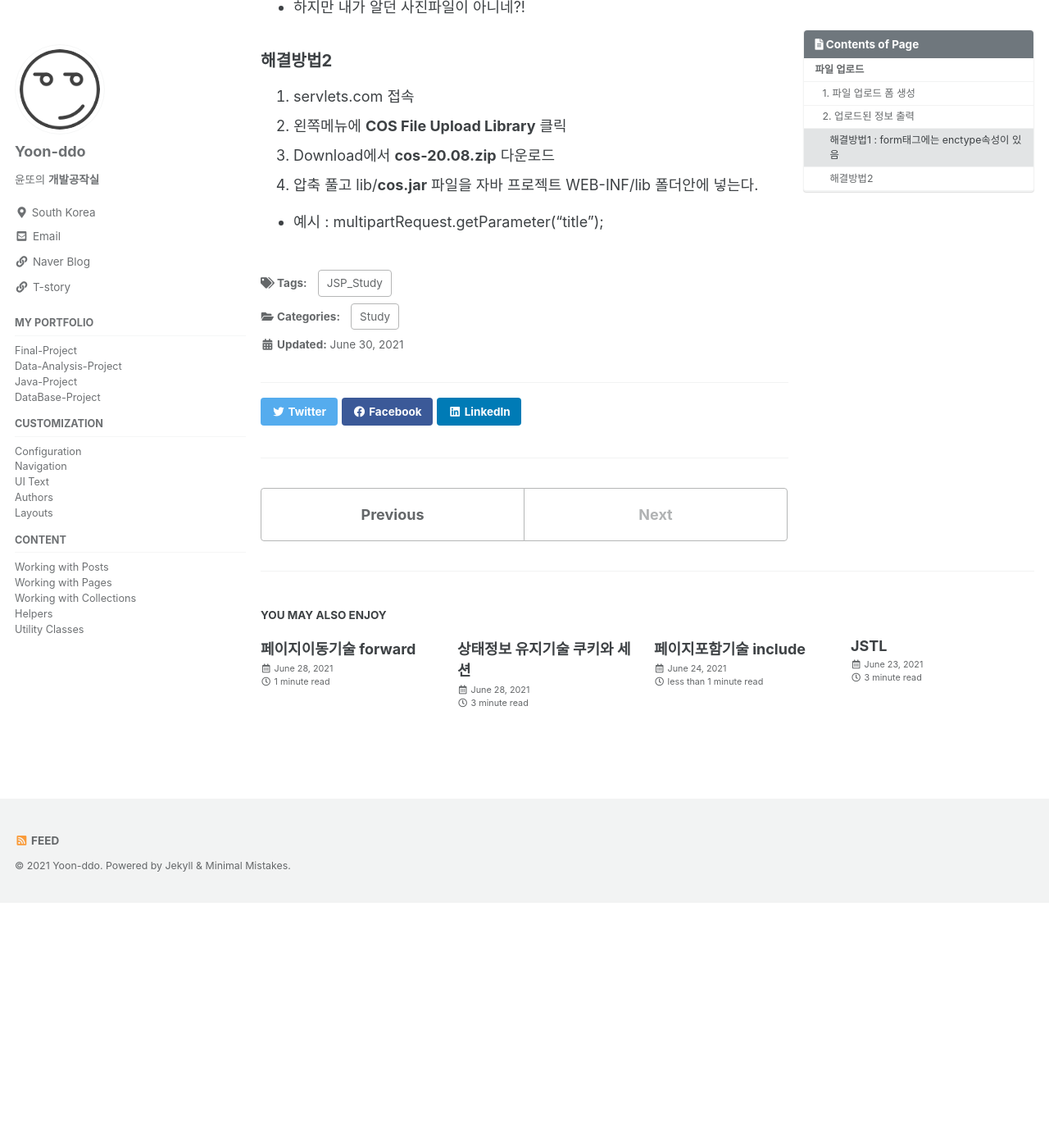
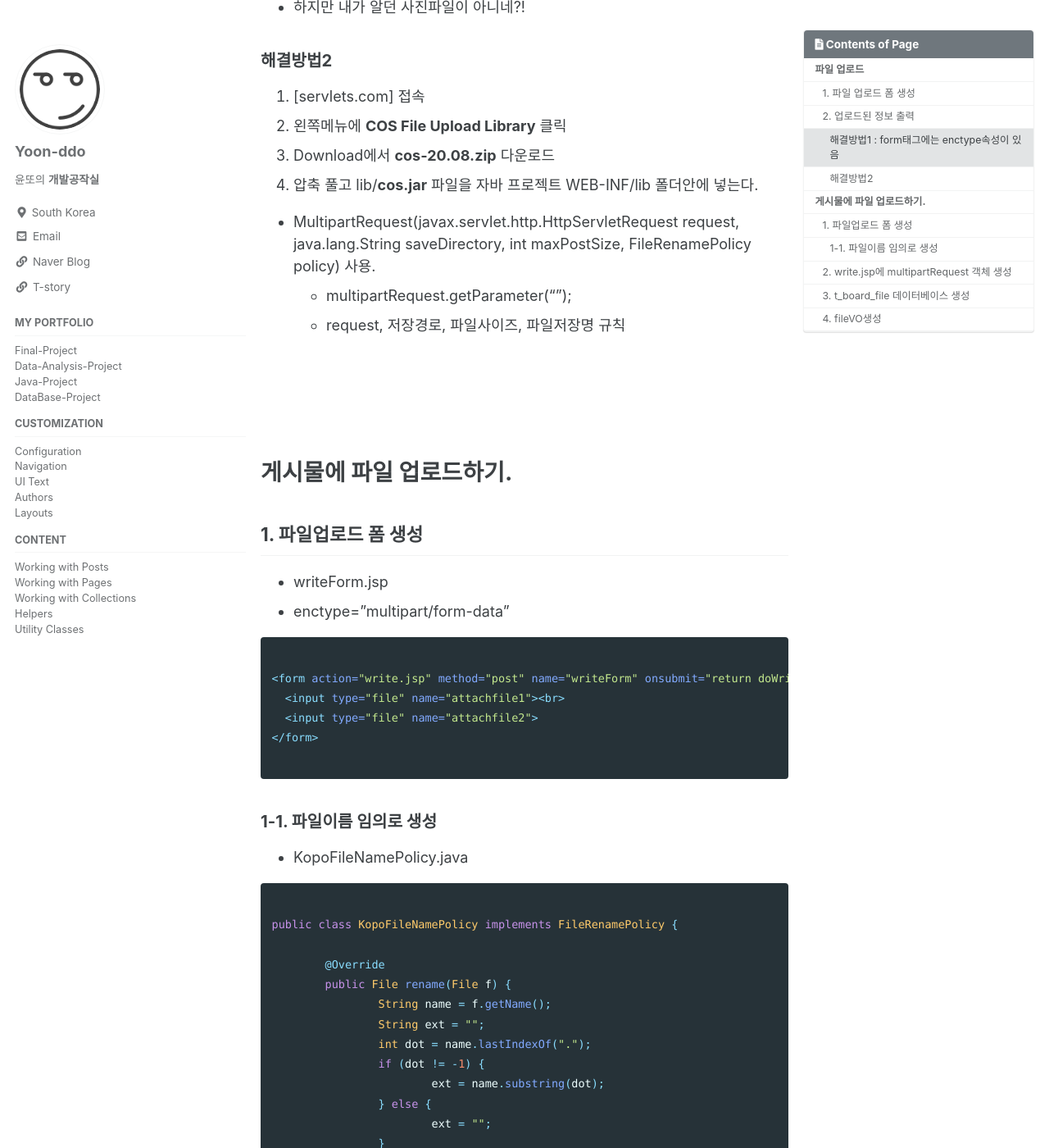
Before and after one commit to Yoon-ddo/Yoon-ddo.github.io, a Jekyll site: the page built from _posts/2021-06-30-fileUpload.md, in a window 1280 px wide and 1400 px high, scrolled down 1885 px. Shown: the whole window at 82% size. Built offline with Jekyll 4.4.1, drawn with Linux system fonts in a browser that asks for light colours; cached includes are drawn as plain includes; before the commit the page ends 2986 px from its top, so only the background shows below that; some of the changed text lies outside the part shown.

Commit message:
Update 2021-06-30-fileUpload.md

````diff
--- a/_posts/2021-06-30-fileUpload.md
+++ b/_posts/2021-06-30-fileUpload.md
@@ -75,9 +75,115 @@ tags:
 * 하지만 내가 알던 사진파일이 아니네?!
 
 ### 해결방법2
-1. servlets.com 접속
+1. [servlets.com] 접속
 2. 왼쪽메뉴에 **COS File Upload Library** 클릭
 3. Download에서 **cos-20.08.zip** 다운로드
 4. 압축 풀고 lib/**cos.jar** 파일을 자바 프로젝트 WEB-INF/lib 폴더안에 넣는다.
 
-* 예시 : multipartRequest.getParameter("title");
+* MultipartRequest(javax.servlet.http.HttpServletRequest request, java.lang.String saveDirectory, int maxPostSize, FileRenamePolicy policy) 사용.
+  - multipartRequest.getParameter("");
+  - request, 저장경로, 파일사이즈, 파일저장명 규칙
+
+<br><br><br><br>
+
+# 게시물에 파일 업로드하기.
+## 1. 파일업로드 폼 생성
+* writeForm.jsp
+* enctype="multipart/form-data"
+
+~~~html
+
+<form action="write.jsp" method="post" name="writeForm" onsubmit="return doWrite()" enctype="multipart/form-data">
+  <input type="file" name="attachfile1"><br>
+  <input type="file" name="attachfile2">
+</form>
+
+~~~
+
+### 1-1. 파일이름 임의로 생성
+* KopoFileNamePolicy.java
+
+```java
+
+public class KopoFileNamePolicy implements FileRenamePolicy {
+
+	@Override
+	public File rename(File f) {
+		String name = f.getName();
+		String ext = "";
+		int dot = name.lastIndexOf(".");
+		if (dot != -1) {
+			ext = name.substring(dot);
+		} else {
+			ext = "";
+		}
+		String str = "kopo" + UUID.randomUUID(); // 32비트의 임의의 수
+		File renameFile = new File(f.getParent(), str + ext);
+		return renameFile;
+	}
+}
+
+```
+
+<br>
+
+## 2. write.jsp에 multipartRequest 객체 생성
+* write.jsp
+
+```java
+
+<%
+  request.setCharacterEncoding("utf-8");
+
+    // 저장할 곳.
+    String saveDirectory = "D:/윤소영/web-workspace/Mission-Web/WebContent/upload";
+
+    MultipartRequest multiRequest = new MultipartRequest(request, saveDirectory, 1024*1024*3, "utf-8", new KopoFileNamePolicy());
+
+%>
+
+```
+
+<br>
+
+## 3. t_board_file 데이터베이스 생성
+* t_board에 이름을 저장하게 되면 데이터베이스가 L자형태가 되기 때문에 따로 파일명만 저장하는 DB생성
+* t_board_file
+  - 파일번호
+  - 게시물번호
+  - 원본파일이름
+  - 파일저장이름
+  - 파일저장사이즈
+
+```sql
+
+-- 파일첨부
+create table t_board_file(
+    no number(5) primary key, -- 파일번호
+    board_no number(5) not null,  --게시물 번호
+    file_ori_name varchar2(300), --원본파일이름
+    file_save_name varchar2(300), --파일저장이름
+    file_size number(10),           -- 파일 저장사이즈
+    constraint t_board_file_no_fk foreign key(board_no)
+    references t_board(no) -- t_board의 게시물번호 참조
+);
+
+-- 시퀀스 생성
+create sequence t_board_file_no nocache;
+
+```
+
+<br>
+
+## 4. fileVO생성
+* BoardFileVO.java
+
+```java
+
+  private int no;
+	private int boardNo;
+	private String fileOriName;
+	private String fileSaveName;
+	private int fileSize;
+
+```
````
